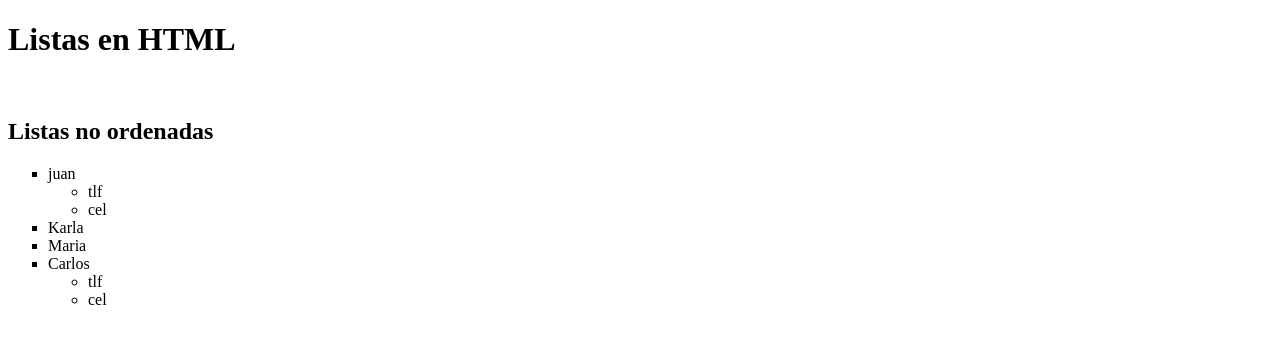
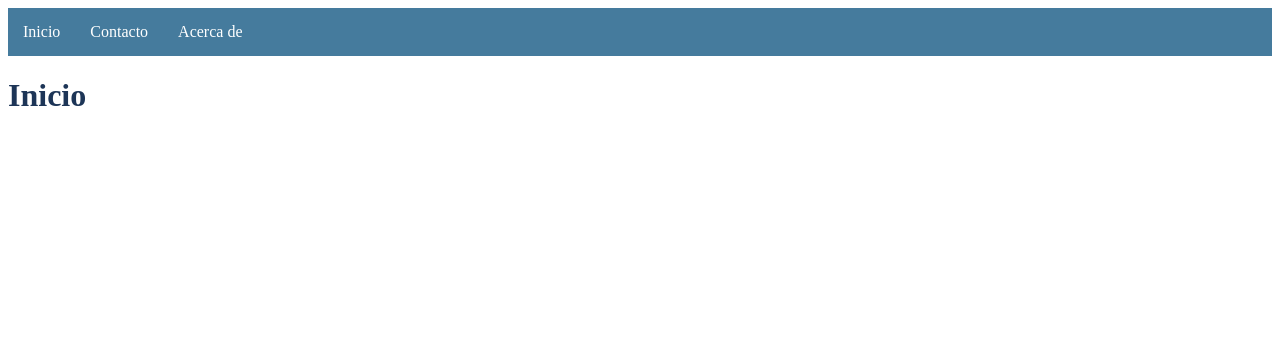
Before and after one commit to marianamartineza/curso-universidad-html-udemy, a plain HTML site: page Leccion10/index.html in a window 1280 px wide. Drawn offline with Linux system fonts and the light colour scheme.

Commit message:
video 36. Menu de navegacion con HTML y CSS
menu de navegacion con lista no ordenada y con estilos en css

```diff
--- /dev/null
+++ b/Leccion10/css/estilos.css
@@ -0,0 +1,27 @@
+h1{
+    color: #1d3557;
+}
+
+ul{
+    list-style-type: none;
+    background-color: #457b9d;
+    overflow: hidden;
+    margin: 0;
+    padding: 0;
+}
+
+li{
+    float: left;
+}
+
+li a{
+    display: block;
+    color: white;
+    text-align: center;
+    padding: 15px;
+    text-decoration: none;
+}
+
+li a:hover{
+    background-color: #1d3557;
+}
--- a/Leccion10/index.html
+++ b/Leccion10/index.html
@@ -4,28 +4,15 @@
     <meta charset="UTF-8">
     <meta http-equiv="X-UA-Compatible" content="IE=edge">
     <meta name="viewport" content="width=device-width, initial-scale=1.0">
-    <title>Listas en HTML</title>
+    <title>Menu Navegacion en HTML</title>
+    <link rel="stylesheet" href="/css/estilos.css">
 </head>
 <body>
-    <h1>Listas en HTML</h1>
-    <br>
-    <h2>Listas no ordenadas</h2>
-    <ul style="list-style-type: square;">
-        <li>juan
-            <ul>
-                <li>tlf</li>
-                <li>cel</li>
-            </ul>
-        </li>
-        <li>Karla</li>
-        <li>Maria</li>
-        <li>Carlos
-            <ul>
-                <li>tlf</li>
-                <li>cel</li>
-            </ul>
-        </li>
-
+    <ul>
+        <li><a href="index.html">Inicio</a></li>
+        <li><a href="contacto.html">Contacto</a></li>
+        <li><a href="acerca.html">Acerca de</a></li>
     </ul>
+    <h1>Inicio</h1>
 </body>
 </html>
```
